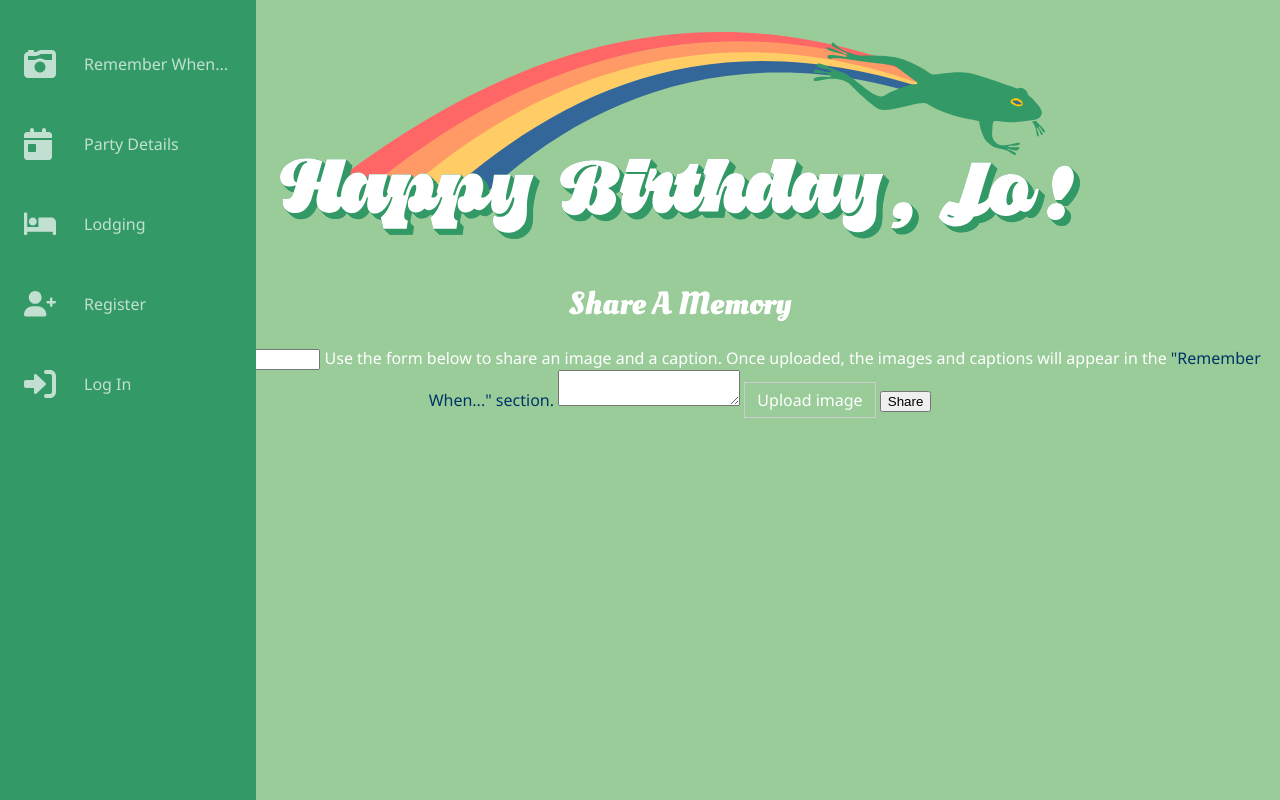
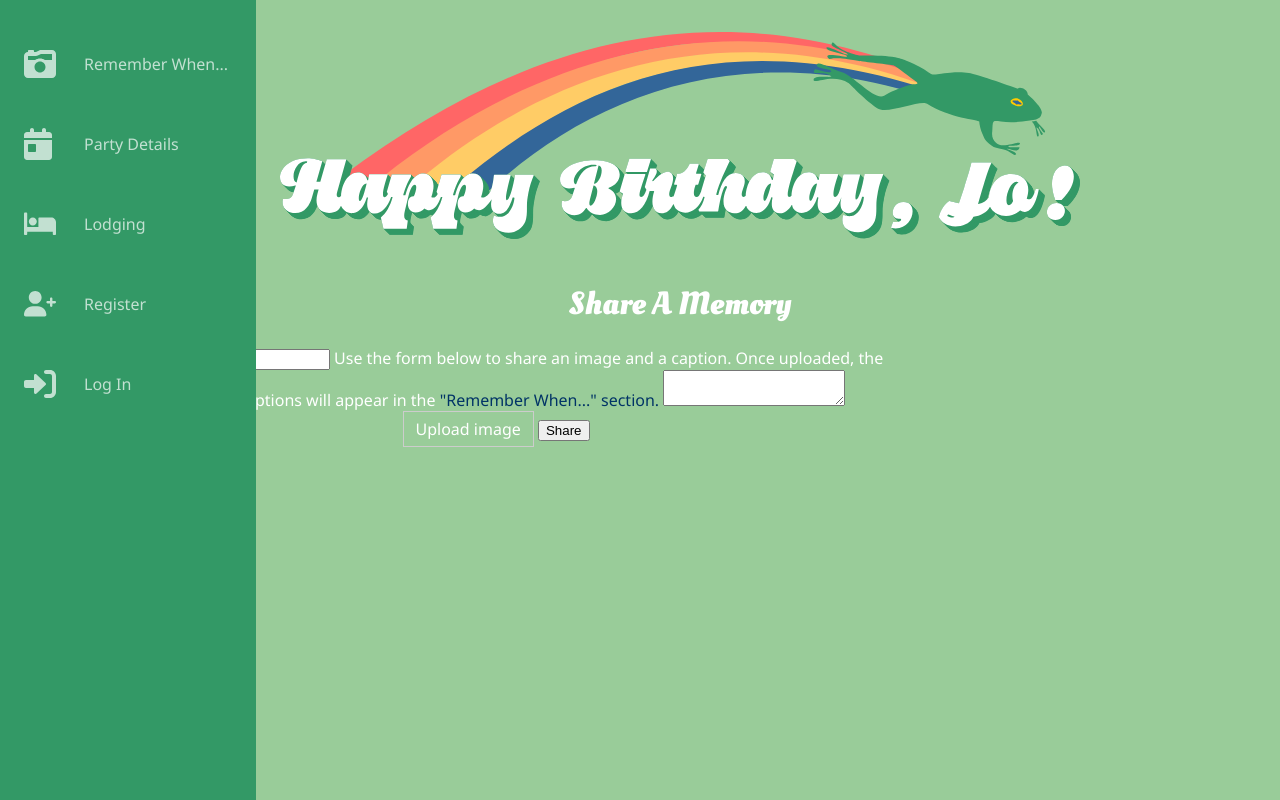
Before and after one commit to musrex/birthdayjo, a Flask app: page /create/ in a window 1280 px wide. Run offline with Flask 2, Linux system fonts and the light colour scheme; some libraries are stand-ins or nearby versions.

Commit message:
Update style.css

```diff
--- a/birthdayjo/static/css/style.css
+++ b/birthdayjo/static/css/style.css
@@ -53,6 +53,10 @@ main {
     margin-left: 5rem;
     padding: 1rem;
     z-index: 0;
+}
+
+form {
+    width: 50em;
 }
 
 .share{
```
